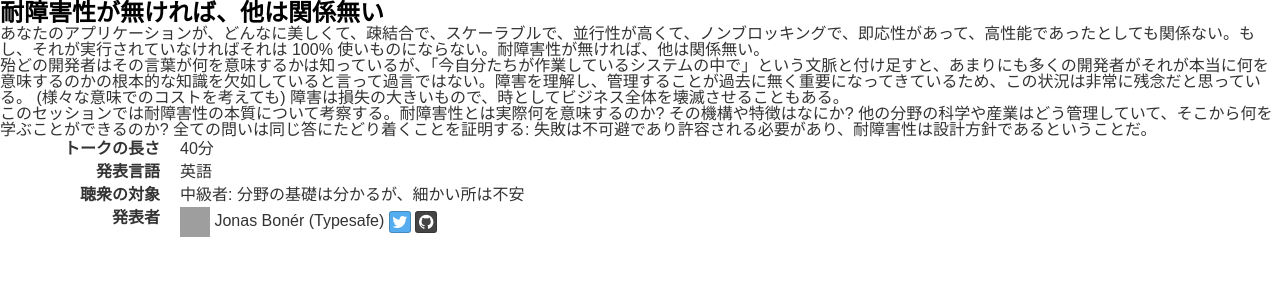
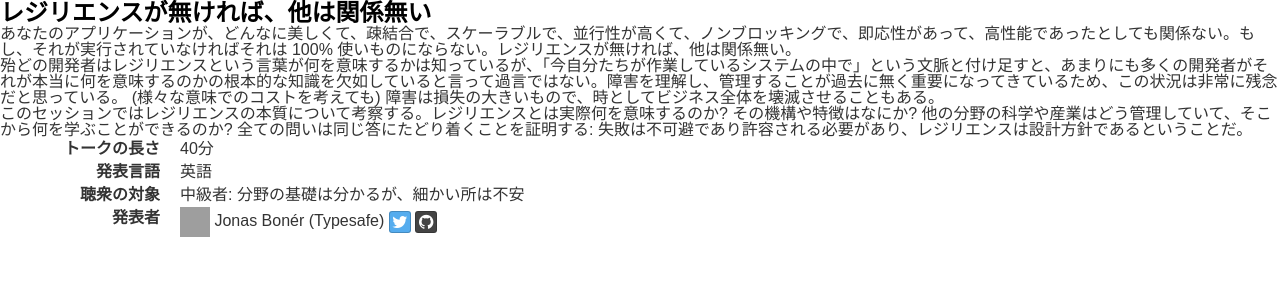
Before and after one commit to scalajp/2016.scalamatsuri.org, a Jekyll site: the page built from _candidates_ja/JonasBoner_2.html, in a window 1280 px wide. Shown: the top 300 px of the page. Built offline with Jekyll 4.4.1, drawn with Linux system fonts in a browser that asks for light colours; nearby versions of some CDN libraries; grey boxes are pictures that could not be loaded.

Commit message:
s/耐障害性/レジリエンス/

```diff
--- a/_candidates_ja/JonasBoner_2.html
+++ b/_candidates_ja/JonasBoner_2.html
@@ -1,6 +1,6 @@
 ---
 name: Jonas Bonér
-title: 耐障害性が無ければ、他は関係無い
+title: レジリエンスが無ければ、他は関係無い
 length: 40
 audience: Intermediate
 language: English
@@ -10,14 +10,14 @@ icon: https://pbs.twimg.com/profile_images/540462338705342464/K42LvN4H_400x400.j
 organization: Typesafe
 ---
 <p>
-あなたのアプリケーションが、どんなに美しくて、疎結合で、スケーラブルで、並行性が高くて、ノンブロッキングで、即応性があって、高性能であったとしても関係ない。もし、それが実行されていなければそれは 100% 使いものにならない。耐障害性が無ければ、他は関係無い。
+あなたのアプリケーションが、どんなに美しくて、疎結合で、スケーラブルで、並行性が高くて、ノンブロッキングで、即応性があって、高性能であったとしても関係ない。もし、それが実行されていなければそれは 100% 使いものにならない。レジリエンスが無ければ、他は関係無い。
 </p>
 <p>
-殆どの開発者はその言葉が何を意味するかは知っているが、「今自分たちが作業しているシステムの中で」という文脈と付け足すと、あまりにも多くの開発者がそれが本当に何を意味するのかの根本的な知識を欠如していると言って過言ではない。障害を理解し、管理することが過去に無く重要になってきているため、この状況は非常に残念だと思っている。
+殆どの開発者はレジリエンスという言葉が何を意味するかは知っているが、「今自分たちが作業しているシステムの中で」という文脈と付け足すと、あまりにも多くの開発者がそれが本当に何を意味するのかの根本的な知識を欠如していると言って過言ではない。障害を理解し、管理することが過去に無く重要になってきているため、この状況は非常に残念だと思っている。
 (様々な意味でのコストを考えても) 障害は損失の大きいもので、時としてビジネス全体を壊滅させることもある。
 </p>
 <p>
-このセッションでは耐障害性の本質について考察する。耐障害性とは実際何を意味するのか?
+このセッションではレジリエンスの本質について考察する。レジリエンスとは実際何を意味するのか?
 その機構や特徴はなにか? 他の分野の科学や産業はどう管理していて、そこから何を学ぶことができるのか?
-全ての問いは同じ答にたどり着くことを証明する: 失敗は不可避であり許容される必要があり、耐障害性は設計方針であるということだ。
+全ての問いは同じ答にたどり着くことを証明する: 失敗は不可避であり許容される必要があり、レジリエンスは設計方針であるということだ。
 </p>
```
